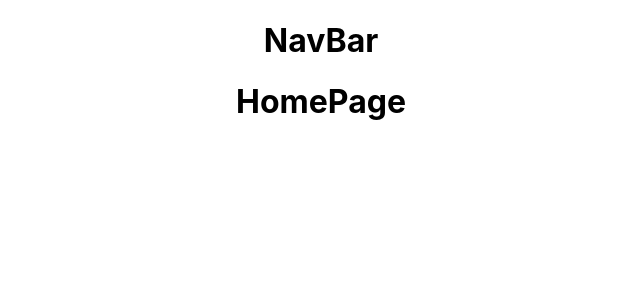
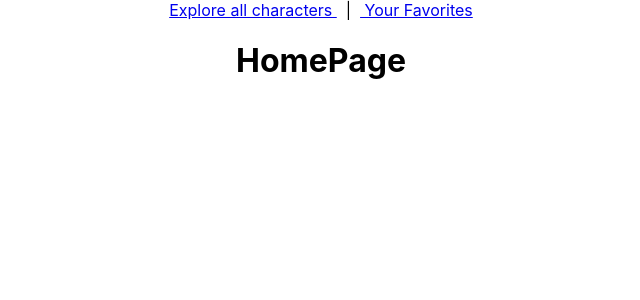
Before and after one commit to gcastrocastro/mortys-multiverse, a React (Create React App) app: page /characters in a window 1280 px wide. Shown: the top 300 px of the page, without its empty margins (319-959 px from the left). Built offline with nearby package versions, Linux system fonts and the light colour scheme.

Commit message:
wip: navbar links

```diff
--- a/src/Components/NavBar/NavBar.js
+++ b/src/Components/NavBar/NavBar.js
@@ -2,6 +2,10 @@ import {Link} from 'react-router-dom';
 
 export default function NavBar(){
     return(
-        <h1>NavBar</h1>
+        <nav>
+            <Link to ="/characters"> Explore all characters </Link>
+            &nbsp; | &nbsp;
+            <Link to ="/favorites"> Your Favorites </Link>
+        </nav>
     )
 }
```
